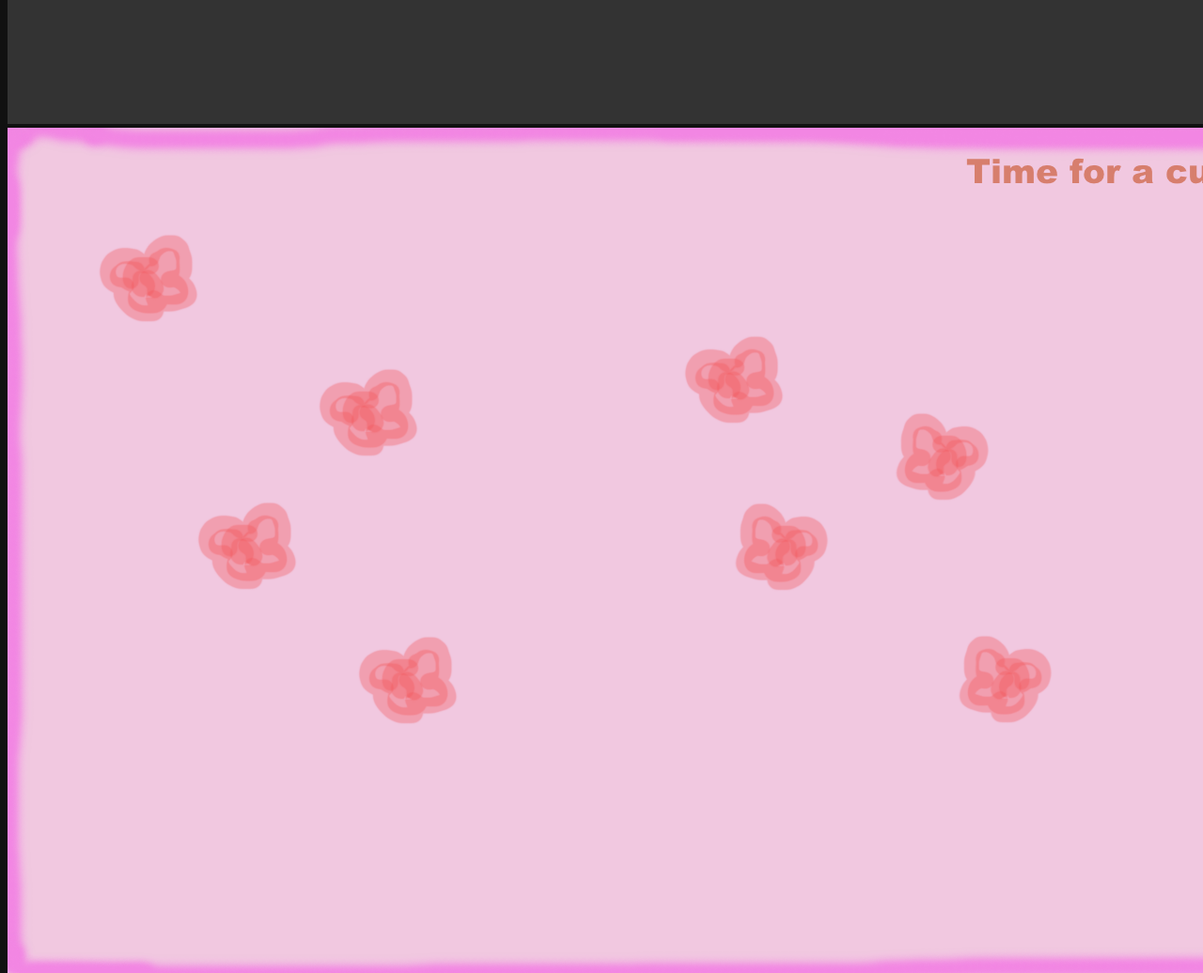
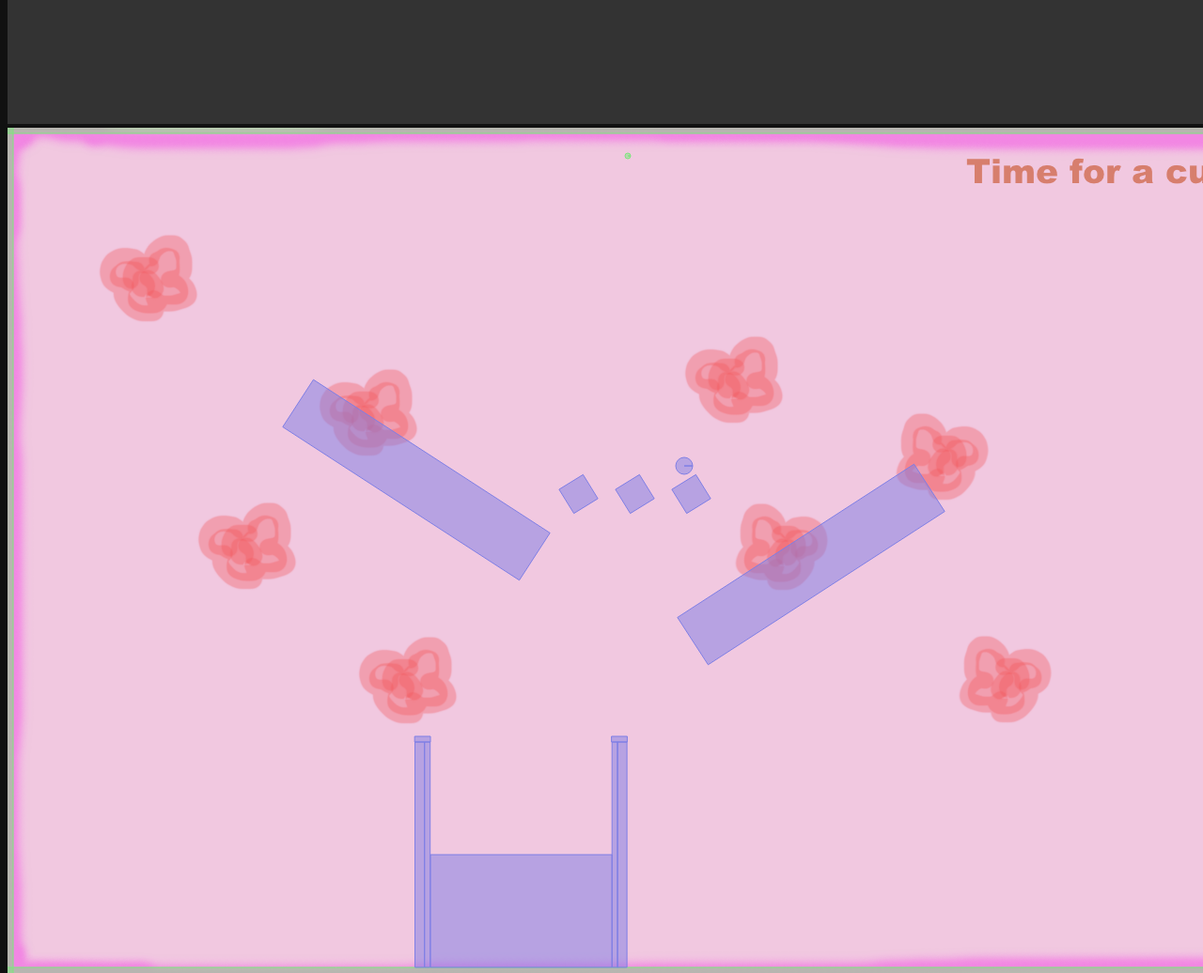
Before and after one commit to carribus/drop-the-tea, a website: page http-server/public/index.html in a window 1280 px wide. Shown: the part 1380-2416 px from the top of the page at 94% size. Drawn offline with Linux system fonts and the light colour scheme; files whose address does not match are found by name.

Commit message:
overwrite

```diff
--- a/http-server/public/index.html
+++ b/http-server/public/index.html
@@ -22,6 +22,7 @@
 
       <script type="text/javascript" src="/levels.js"></script>
       <script type="text/javascript" src="/Box2dWeb-2.1.a.3.js"></script>
+      <script type="text/javascript" src="/Box2dWebOverwrite.js"></script>
       <script type="text/javascript" src="/main.js"></script>
       <script type="text/javascript" src="/video.js"></script>
 
```
